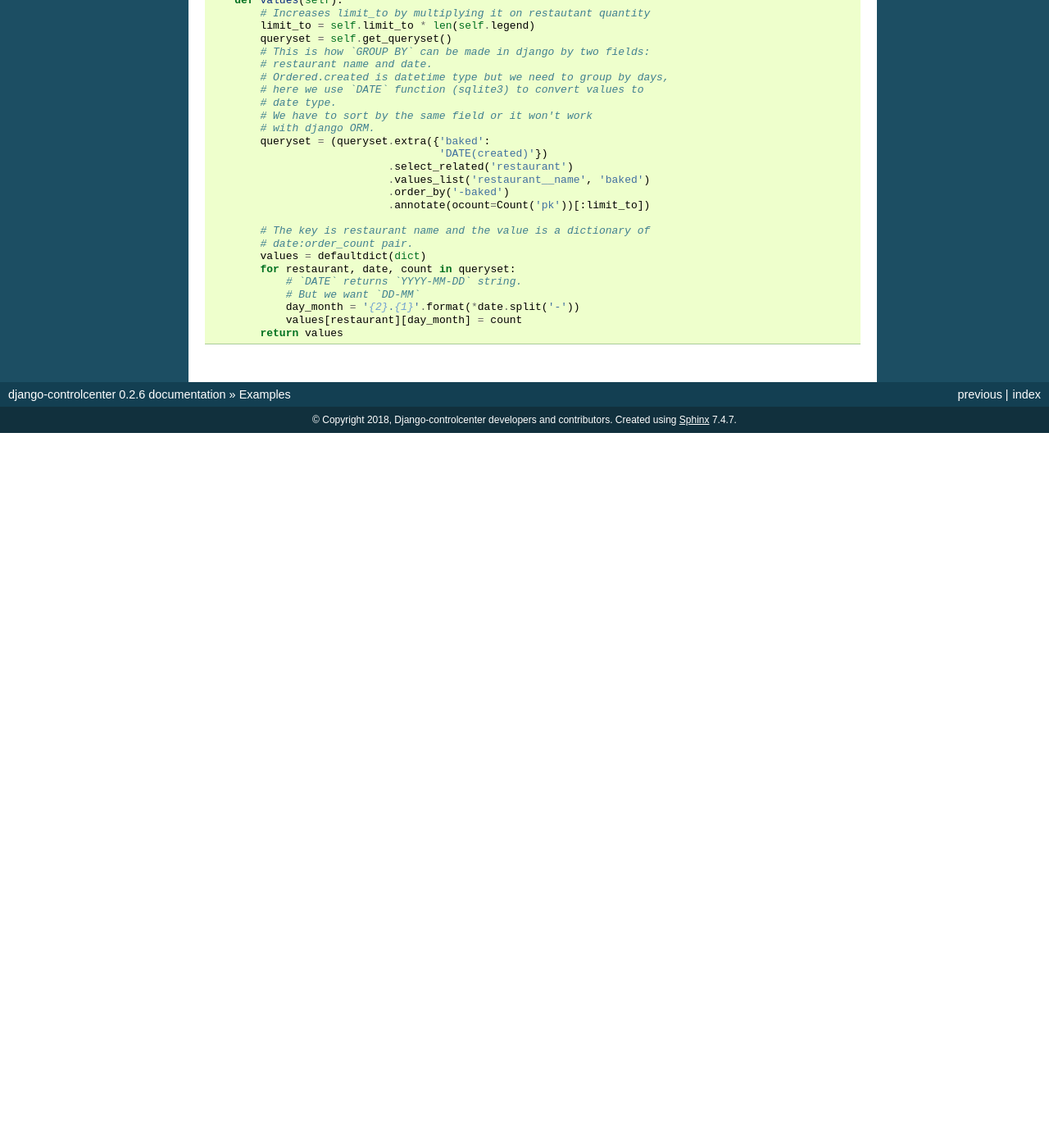
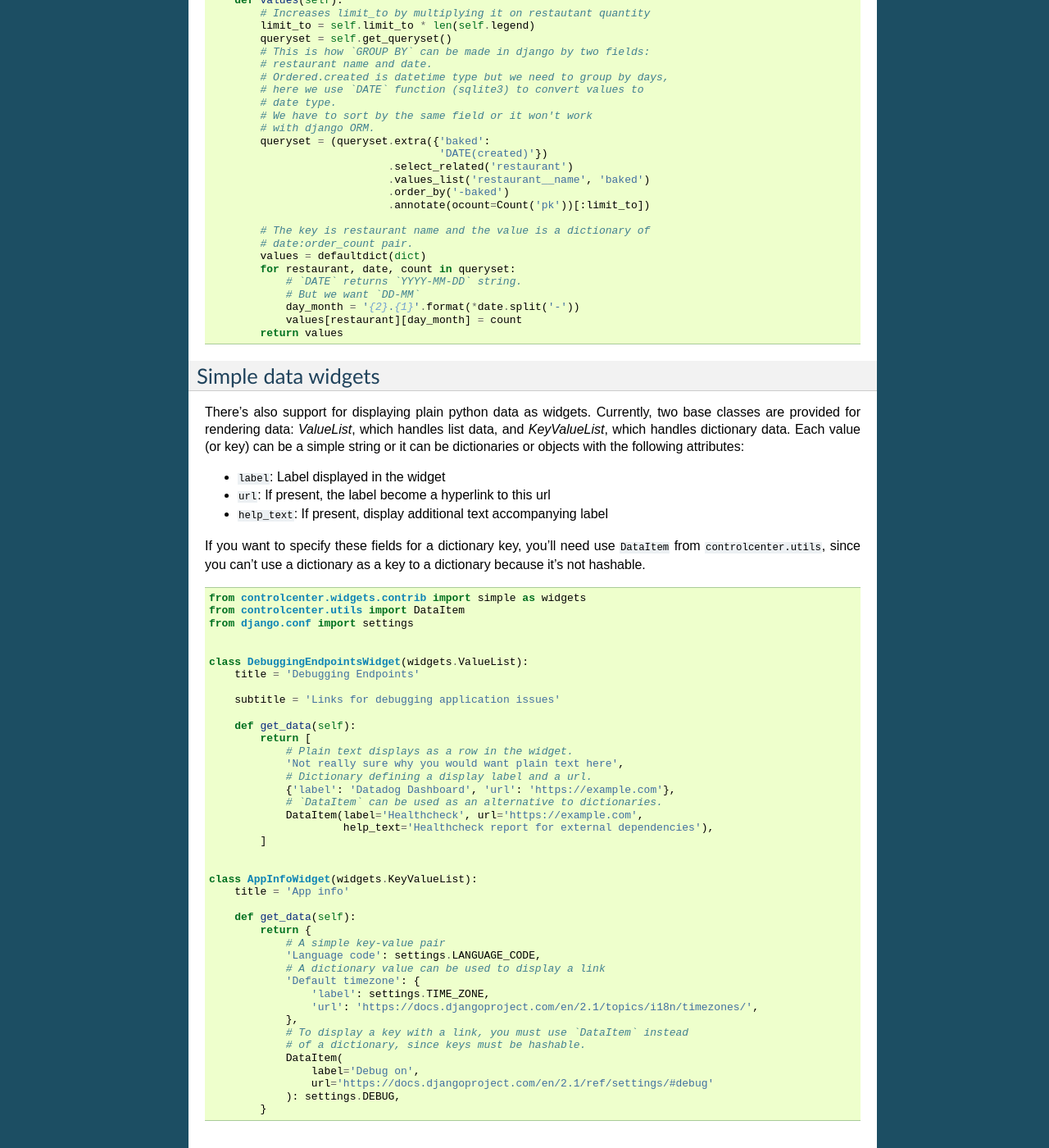
Before and after one commit to sunw41ker/django-controlcenter, a Sphinx documentation site: the page built from docs/examples.rst, in a window 1280 px wide and 1400 px high, scrolled down 3641 px. Shown: the whole window at 82% size. Built offline with Sphinx 7.4.7, drawn with Linux system fonts in a browser that asks for light colours; before the commit the page ends 4169 px from its top, so only the background shows below that.

Commit message:
Move simple widgets to widgets.contrib.simple and add docs

```diff
--- a/docs/examples.rst
+++ b/docs/examples.rst
@@ -262,3 +262,65 @@ LineChart widget with multiple series
                 day_month = '{2}.{1}'.format(*date.split('-'))
                 values[restaurant][day_month] = count
             return values
+
+
+Simple data widgets
+-------------------
+
+There's also support for displaying plain python data as widgets.
+Currently, two base classes are provided for rendering data:
+`ValueList`, which handles list data, and `KeyValueList`, which
+handles dictionary data. Each value (or key) can be a simple string
+or it can be dictionaries or objects with the following attributes:
+
+- ``label``: Label displayed in the widget
+- ``url``: If present, the label become a hyperlink to this url
+- ``help_text``: If present, display additional text accompanying label
+
+If you want to specify these fields for a dictionary key, you'll need
+use ``DataItem`` from ``controlcenter.utils``, since you can't use a
+dictionary as a key to a dictionary because it's not hashable.
+
+.. code-block:: python
+
+    from controlcenter.widgets.contrib import simple as widgets
+    from controlcenter.utils import DataItem
+    from django.conf import settings
+
+
+    class DebuggingEndpointsWidget(widgets.ValueList):
+        title = 'Debugging Endpoints'
+
+        subtitle = 'Links for debugging application issues'
+
+        def get_data(self):
+            return [
+                # Plain text displays as a row in the widget.
+                'Not really sure why you would want plain text here',
+                # Dictionary defining a display label and a url.
+                {'label': 'Datadog Dashboard', 'url': 'https://example.com'},
+                # `DataItem` can be used as an alternative to dictionaries.
+                DataItem(label='Healthcheck', url='https://example.com',
+                         help_text='Healthcheck report for external dependencies'),
+            ]
+
+
+    class AppInfoWidget(widgets.KeyValueList):
+        title = 'App info'
+
+        def get_data(self):
+            return {
+                # A simple key-value pair
+                'Language code': settings.LANGUAGE_CODE,
+                # A dictionary value can be used to display a link
+                'Default timezone': {
+                    'label': settings.TIME_ZONE,
+                    'url': 'https://docs.djangoproject.com/en/2.1/topics/i18n/timezones/',
+                },
+                # To display a key with a link, you must use `DataItem` instead
+                # of a dictionary, since keys must be hashable.
+                DataItem(
+                    label='Debug on',
+                    url='https://docs.djangoproject.com/en/2.1/ref/settings/#debug'
+                ): settings.DEBUG,
+            }
```
Also changed, not shown: 4 other files.
